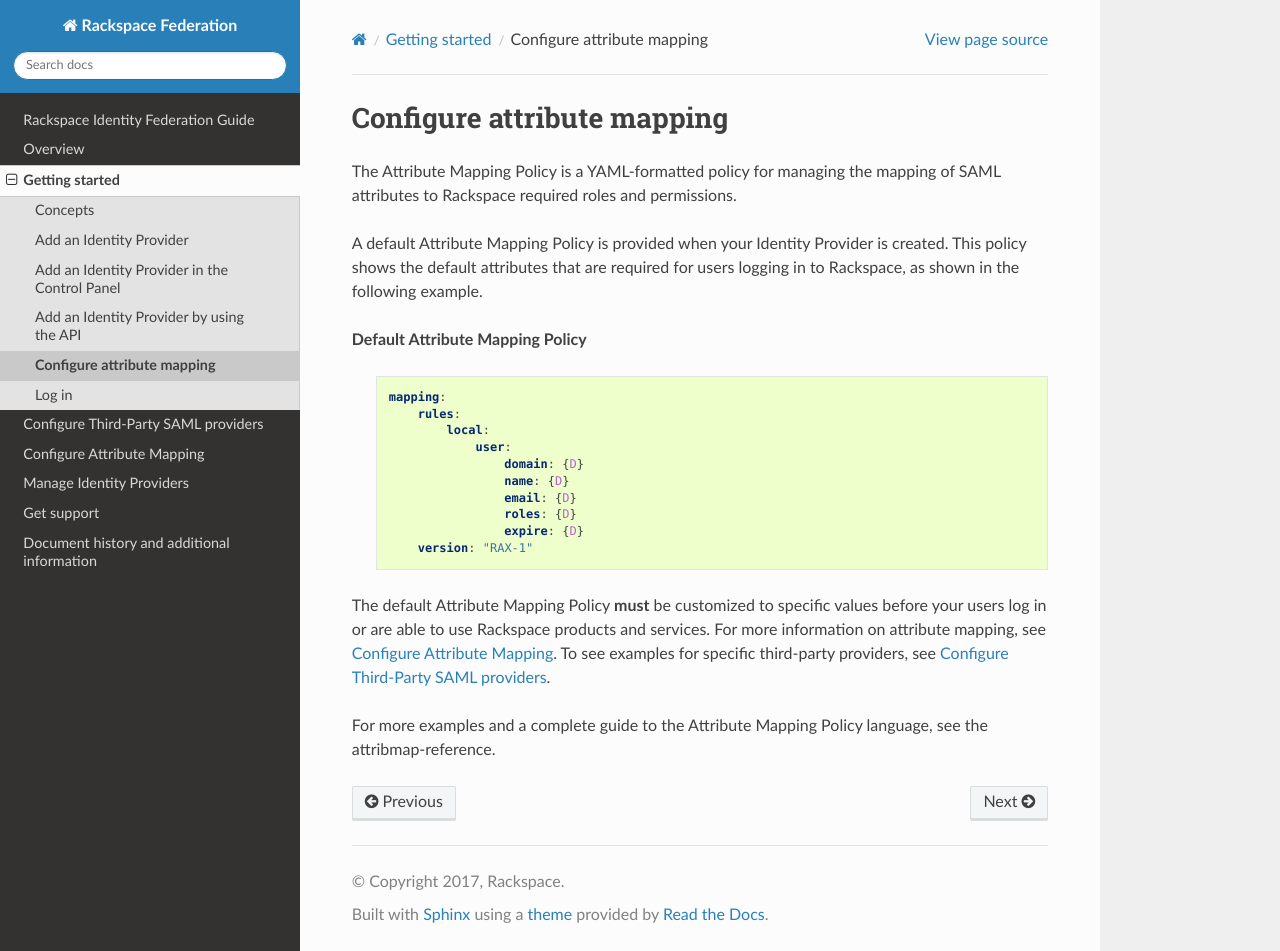
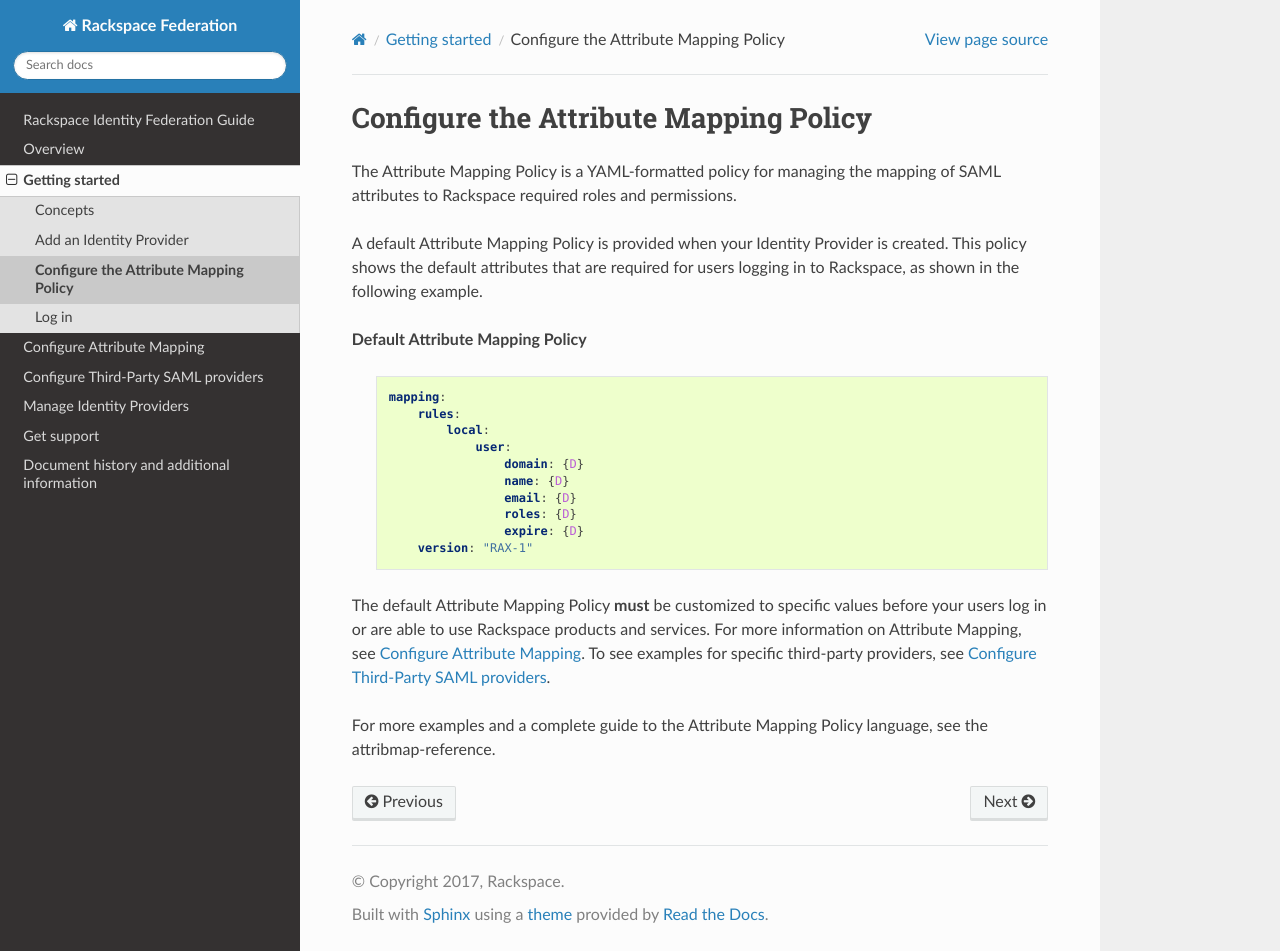
Before and after one commit to rackerlabs/docs-rackspace-federation, a Sphinx documentation site: the page built from doc/gettingstarted/config-am-policy.rst, in a window 1280 px wide and 951 px high. Built offline with Sphinx 7.4.7 and the Read the Docs theme 2.0.0, drawn with Linux system fonts in a browser that asks for light colours; the version number could not be read and is left out.

Commit message:
fixed links

```diff
--- a/doc/gettingstarted/config-am-policy.rst
+++ b/doc/gettingstarted/config-am-policy.rst
@@ -1,8 +1,8 @@
 .. _config-am-policy-gs-ug:
 
-===========================
-Configure attribute mapping
-===========================
+======================================
+Configure the Attribute Mapping Policy
+======================================
 
 The |amp| is a YAML-formatted policy for managing the mapping of SAML
 attributes to Rackspace required roles and permissions.
@@ -29,7 +29,7 @@
 
 The default |amp| **must** be customized to specific values before your users
 log in or are able to use Rackspace products and services. For more information
-on attribute mapping, see :ref:`config-attribute-mapping-ug`. To see examples for
+on Attribute Mapping, see :ref:`config-attribute-mapping-ug`. To see examples for
 specific third-party providers, see :ref:`index-configuring-3p-saml-ug`.
 
 |ampref|
--- a/doc/index.rst
+++ b/doc/index.rst
@@ -20,8 +20,8 @@
    common/common-front.rst
    overview/index.rst
    gettingstarted/index.rst
+   config-attribute-mapping/index.rst
    config-3p-saml/index.rst
-   config-attribute-mapping/index.rst
    manage-idps/index.rst
    support/index.rst
    common/common-end.rst
```
Also changed, not shown: doc/gettingstarted/add-idp-cp.rst (+19 -19 lines), doc/gettingstarted/index.rst (+6 -5 lines).
